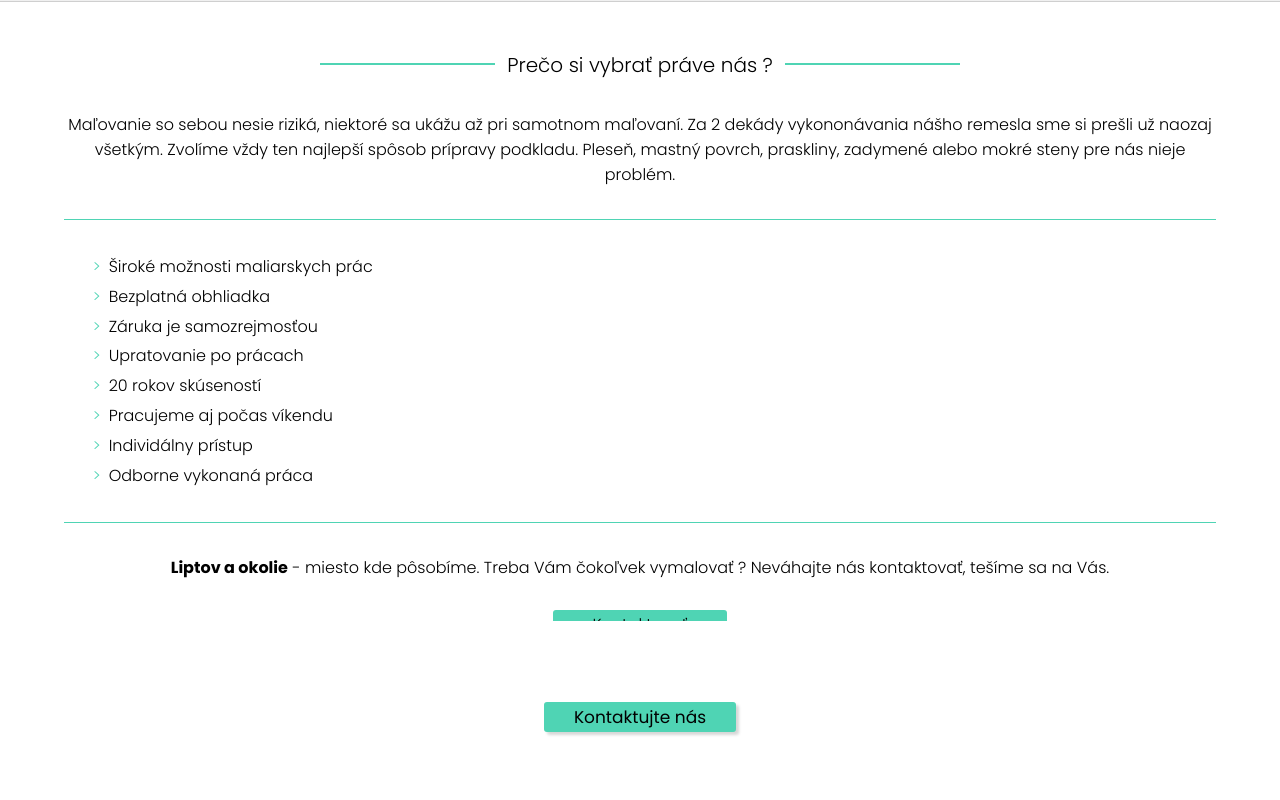
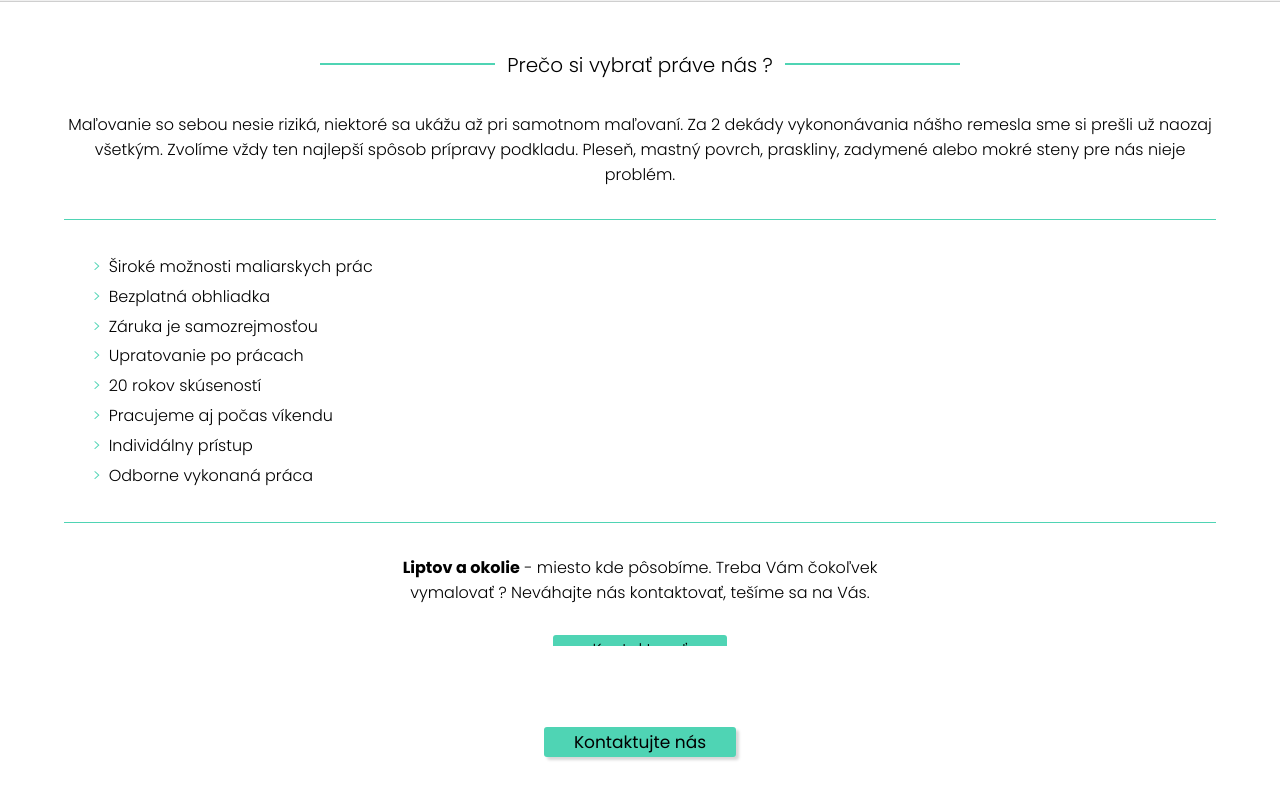
Before and after one commit to MatthewChevy/Synmal, a Vue app: page / in a window 1280 px wide. Shown: the part 3997-4797 px from the top of the page. Built offline with nearby package versions, Linux system fonts and the light colour scheme.

Commit message:
responsive 500px - 600px

```diff
--- a/src/components/Home/TheHomeFourthSection.vue
+++ b/src/components/Home/TheHomeFourthSection.vue
@@ -217,4 +217,11 @@
     }
 }
 
+@media screen and (min-width: 640px) {
+    .paragraph-box {
+        width: 35rem;
+        margin: 0 auto;
+    }
+}
+
 </style>
```
